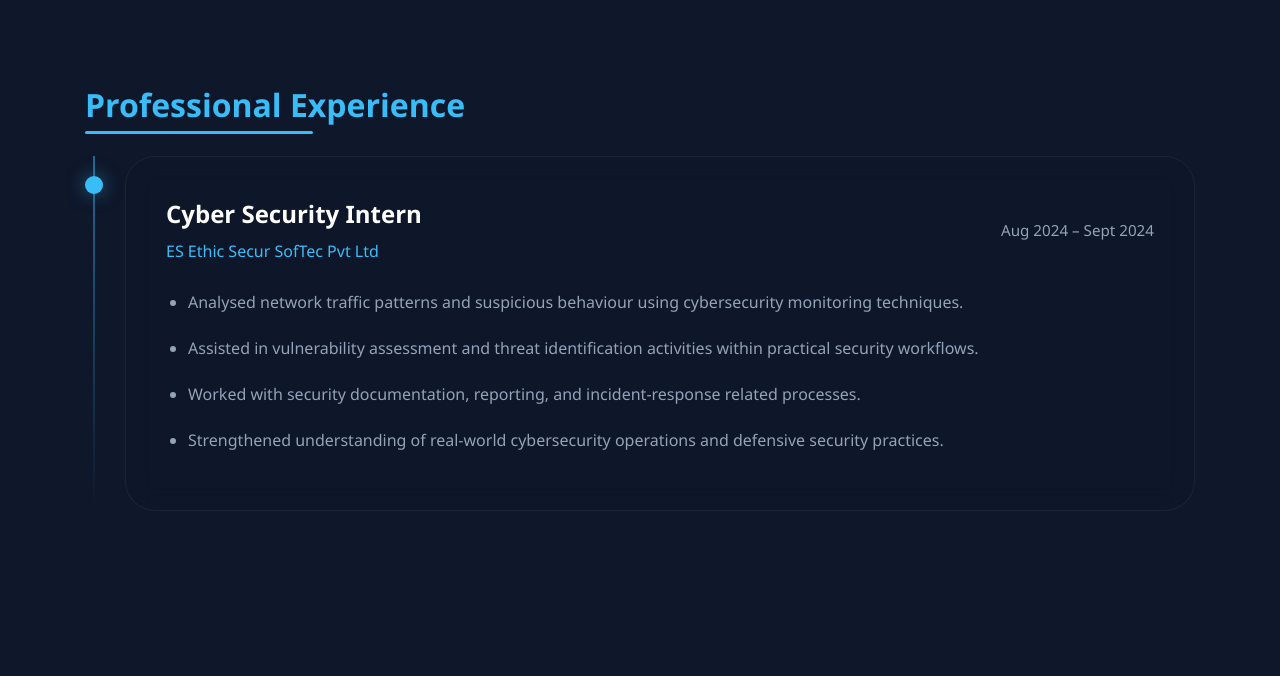
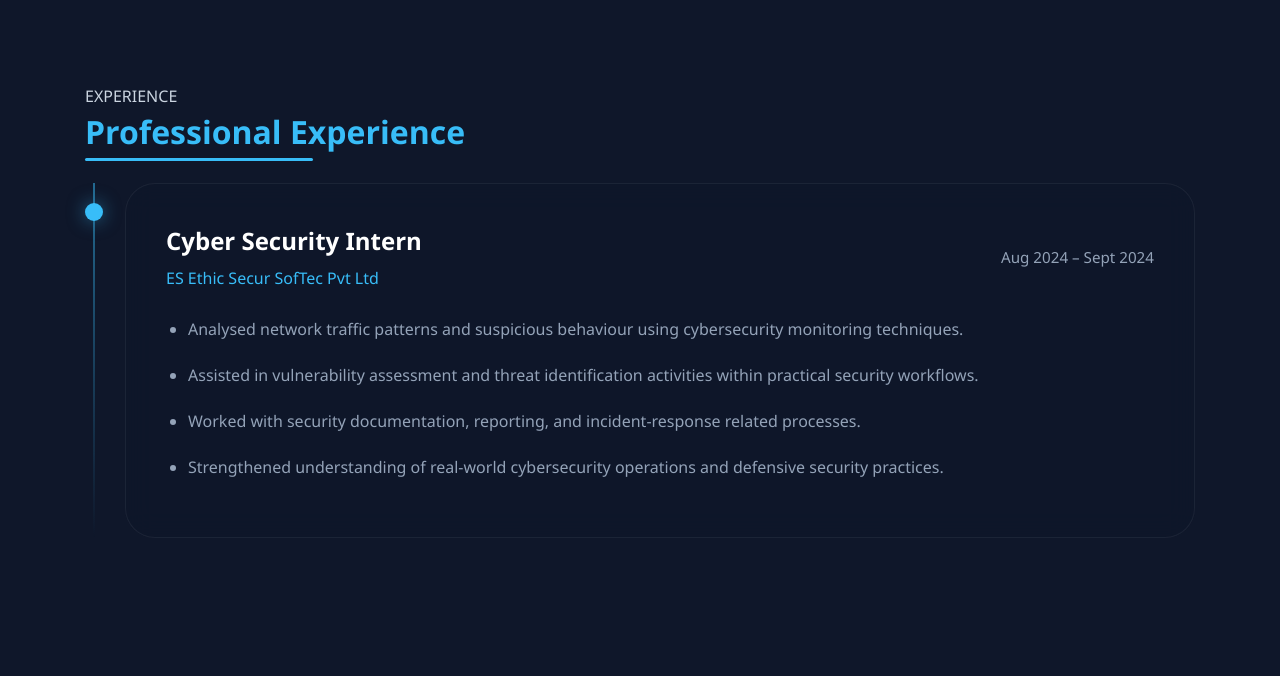
Before and after one commit to Shreyas993/Shreyas993.github.io, a plain HTML site: page index.html in a window 1280 px wide. Shown: the part 3044-3720 px from the top of the page. Drawn offline with Linux system fonts and the light colour scheme.

Commit message:
Update index.html

```diff
--- a/index.html
+++ b/index.html
@@ -377,10 +377,13 @@
 </section>
     <!-- EXPERIENCE -->
 
-    <section id="experience">
+    <!-- EXPERIENCE -->
+
+<section id="experience">
 
     <div class="section-title hidden">
 
+        <p>EXPERIENCE</p>
 
         <h2>
             Professional Experience
```
